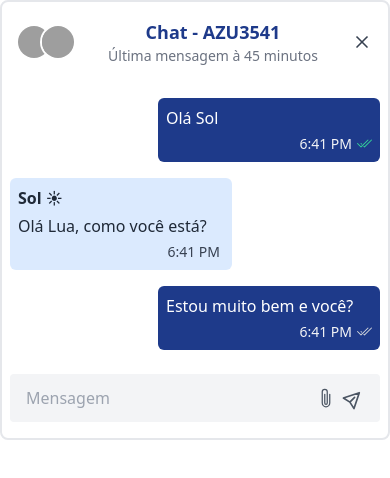
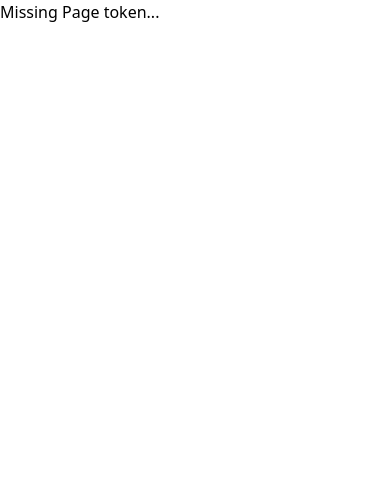
Before and after one commit to ruymon/react-chat, a React (Create React App) app: page / in a window 390 px wide. Shown: the top 478 px of the page. Built offline with nearby package versions, Linux system fonts and the light colour scheme; grey boxes are pictures that could not be loaded.

Commit message:
Fetch chat participants

```diff
--- a/package.json
+++ b/package.json
@@ -12,7 +12,9 @@
     "react": "^17.0.2",
     "react-dom": "^17.0.2",
     "react-icons": "^4.3.1",
+    "react-router-dom": "6",
     "react-scripts": "4.0.3",
+    "recoil": "^0.5.2",
     "web-vitals": "^1.0.1"
   },
   "scripts": {
--- a/src/App.js
+++ b/src/App.js
@@ -1,22 +1,18 @@
-import { ChatContainer } from "./components/ChatContainer";
-import { ChatHeader } from "./components/ChatHeader";
-import { InputMessageBox } from "./components/InputMessageBox";
+import { RecoilRoot } from 'recoil';
+import { Routes, Route } from "react-router-dom";
+
+import { ChatPage } from "./pages/ChatPage";
+import { HomePage } from "./pages/HomePage";
+
 
 function App() {
   return (
-    <div className="
-      md:w-2/5
-      2xl:w-3/12
-      border-gray-200
-      border-2
-      px-2
-      py-4
-      rounded-lg
-    ">
-      <ChatHeader />
-      <ChatContainer />
-      <InputMessageBox />
-    </div>
+  <RecoilRoot>
+    <Routes>
+      <Route path="/" element={<HomePage />} />
+      <Route path="/:token" element={<ChatPage />} />
+    </Routes>
+  </RecoilRoot>
   );
 }
 
--- /dev/null
+++ b/src/atoms/index.js
@@ -0,0 +1,11 @@
+import { atom } from 'recoil';
+
+export const messagesState = atom({
+  key: 'messagesState',
+  default: [],
+});
+
+export const participantsState = atom({
+  key: 'participantsState',
+  default: [],
+});
--- a/src/components/ChatHeader/index.js
+++ b/src/components/ChatHeader/index.js
@@ -1,13 +1,17 @@
 import { FiX } from 'react-icons/fi';
 import { Avatar } from '../Avatar';
 
+import { useRecoilValue } from 'recoil';
+import { participantsState } from '../../atoms';
+
 export function ChatHeader() {
+  const participants = useRecoilValue(participantsState);
+
   return (
     <div className="flex justify-between items-center px-2">
       {/* Chat Members */}
       <div className="flex -space-x-2 overflow-hidden">
-        <Avatar avatarUrl="https://flyazulv.com/imagecrop/croppedavatar.php?piloco=AZU2234&firstname=K&lastname=F"/>
-        <Avatar avatarUrl="https://github.com/ruymon.png"/>
+        {participants.map(({avatar, pilotId}) => (<Avatar key={pilotId} avatarUrl={avatar}/>))}
       </div>
 
       <div className="flex flex-col justify-between items-center">
--- a/src/components/InputMessageBox/index.js
+++ b/src/components/InputMessageBox/index.js
@@ -1,20 +1,23 @@
+import axios from 'axios';
+
 import { useState } from 'react';
+import { useParams } from 'react-router';
 
 import { HiOutlinePaperAirplane } from 'react-icons/hi';
 import { BsPaperclip } from 'react-icons/bs';
-import axios from 'axios';
 
 export function InputMessageBox() {
+  const params = useParams();
   const [message, setMessage] = useState('');
   const [attachment, setAttachment] = useState(null);
 
   const apiBaseUrl = process.env.REACT_APP_API_BASE_URL;
-  const apiKey = process.env.REACT_APP_API_KEY;
+  const token = params.token;
 
   const handleSubmit = (e) => {
     e.preventDefault();
     const data = new FormData();
-    data.append('token', apiKey);
+    data.append('token', token);
     data.append('message', message);
     data.append('attachment', attachment);
 
@@ -22,6 +25,9 @@ export function InputMessageBox() {
       .then(res => console.log(res.data));
   };
 
+  // TODO: Show file uploaded
+  // TODO: Disable button submit if message is empty
+  // TODO: If response is success, clear message and attachment
 
   return (
     <form onSubmit={handleSubmit} encType="multipart/form-data" className="w-full bg-gray-100 flex justify-between rounded" >
--- a/src/index.js
+++ b/src/index.js
@@ -1,11 +1,12 @@
 import React from 'react';
 import ReactDOM from 'react-dom';
+import { BrowserRouter } from "react-router-dom";
 import './index.css';
 import App from './App';
 
 ReactDOM.render(
-  <React.StrictMode>
+  <BrowserRouter>
     <App />
-  </React.StrictMode>,
+  </BrowserRouter>,
   document.getElementById('root')
 );
--- /dev/null
+++ b/src/pages/ChatPage.js
@@ -0,0 +1,43 @@
+
+import { useSetRecoilState } from 'recoil';
+import { messagesState, participantsState } from '../atoms';
+import { useParams } from "react-router";
+import { useState, useEffect } from 'react';
+import axios from 'axios';
+
+import { ChatHeader } from "../components/ChatHeader";
+import { ChatContainer } from "../components/ChatContainer";
+import { InputMessageBox } from "../components/InputMessageBox";
+
+export function ChatPage() {
+  const params = useParams();
+
+  const [chatData, setChatData] = useState({});
+  const setMessages = useSetRecoilState(messagesState);
+  const setParticipants = useSetRecoilState(participantsState);
+
+  useEffect(() => {
+    async function getChatData() {
+      const response = await axios.get(`${process.env.REACT_APP_API_BASE_URL}/getMessages?token=${params.token}`);
+      setChatData(response.data);
+      setMessages(response.data.messages);
+      setParticipants(response.data.participants);
+    };
+
+    const interval = setInterval(() => {
+      getChatData();
+    }, 5 * 1000);
+
+    getChatData();
+
+    return () => clearInterval(interval);
+  }, [params.token, setMessages, setParticipants]);
+
+  return (
+    <div className="md:w-2/5 2xl:w-3/12 border-gray-200 border-2 px-2 py-4 rounded-lg">
+      <ChatHeader />
+      <ChatContainer />
+      <InputMessageBox />
+    </div>
+  );
+}
--- /dev/null
+++ b/src/pages/HomePage.js
@@ -0,0 +1,5 @@
+export function HomePage() {
+  return (
+    <h1>Missing Page token...</h1>
+  );
+}
```
Also changed, not shown: 2 other files (tests, documents, lock files or other folders).
